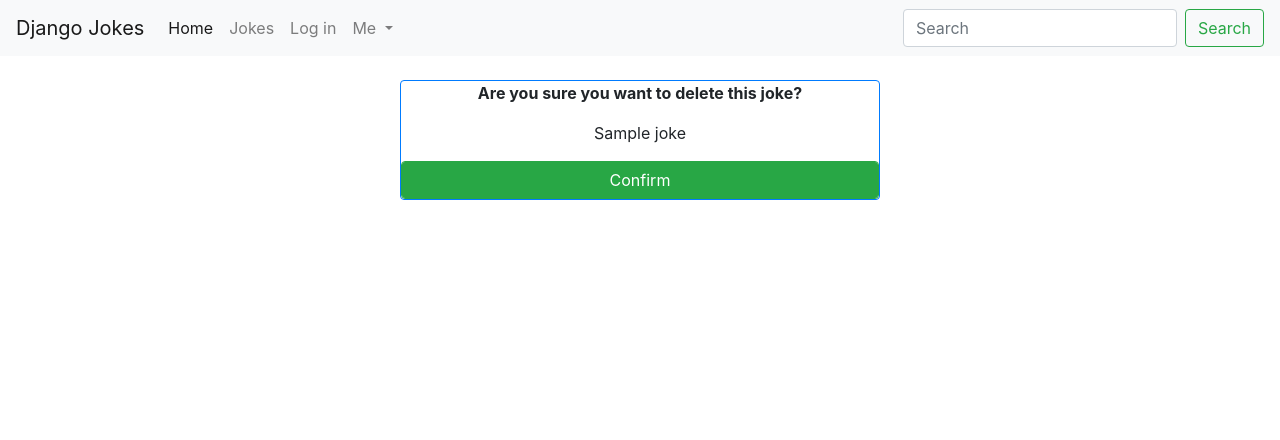
After one commit to djn01/djangojokes.com, a Django app: page /jokes/joke/1/delete in a window 1280 px wide. The commit adds this page. Shown: the top 440 px of the page. Run offline with Django 4.2, Linux system fonts and the light colour scheme; tables that the repository leaves empty hold one stand-in row (values such as "Sample post"); some libraries are stand-ins or nearby versions.

Commit message:
joke confirm delete

```diff
--- a/jokes/urls.py
+++ b/jokes/urls.py
@@ -1,12 +1,13 @@
 from django.urls import path
 
 from .views import (
-    JokeCreateView, JokeDetailView, JokeListView, JokeUpdateView
-    )
+    JokeCreateView, JokeDeleteView, JokeDetailView, JokeListView, JokeUpdateView
+)
 
 app_name = 'jokes'
 urlpatterns = [
     path('joke/<int:pk>/update/', JokeUpdateView.as_view(), name='update'),
+    path('joke/<int:pk>/delete', JokeDeleteView.as_view(), name='delete'),
     path('joke/create/', JokeCreateView.as_view(), name='create'),
     path('joke/<int:pk>/', JokeDetailView.as_view(), name='detail'),
     path('', JokeListView.as_view(), name='list'),
--- a/jokes/views.py
+++ b/jokes/views.py
@@ -1,4 +1,8 @@
-from django.views.generic import CreateView,  DetailView, ListView, UpdateView
+from django.urls import reverse_lazy
+
+from django.views.generic import (
+    CreateView, DeleteView,   DetailView, ListView, UpdateView
+)
 
 from .models import Joke
 
@@ -6,6 +10,11 @@ from .models import Joke
 class JokeCreateView(CreateView):
     model = Joke
     fields = ['question', 'answer']
+
+# Joke Delete View
+class JokeDeleteView(DeleteView):
+    model = Joke
+    success_url = reverse_lazy('jokes:list')
 
 # Joke Detail View
 class JokeDetailView(DetailView):
--- /dev/null
+++ b/templates/jokes/joke_confirm_delete.html
@@ -0,0 +1,14 @@
+{% extends "_base.html" %}
+
+{% block title %}Delete Joke{% endblock %}
+{% block main %}
+    <div class="card border-primary m-auto mb-3 text-center"
+    style="max-width: 30rem">
+    <form method="post">
+        {% csrf_token %}
+        <p><strong>Are you sure you want to delete this joke?</strong></p>
+        <p>{{ joke.question }}</p>
+        <button class="btn btn-success form-control">Confirm</button>
+    </form>
+    </div>
+{% endblock %}
--- a/templates/jokes/joke_form.html
+++ b/templates/jokes/joke_form.html
@@ -6,7 +6,9 @@
         style="max-width: 30rem">
         <form method="post">
             {% csrf_token %}
-            {{ form }}
+            <table class="table">
+                {{ form.as_table }}
+            </table>
             <button class="btn btn-success float-right">Submit</button>
         </form>
     </div>
```
